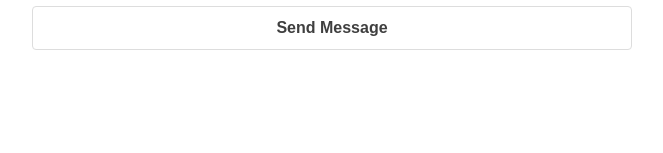
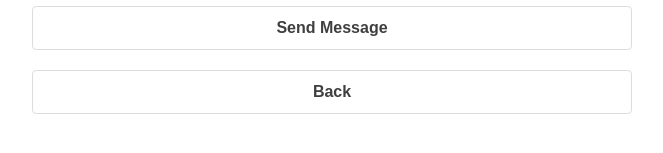
Before and after one commit to carson-fn/Co-Innovate, a React (Create React App) app: page /contact in a window 1280 px wide. Shown: the part 659-812 px from the top of the page, without its empty margins (308-971 px from the left). Built offline with nearby package versions, Linux system fonts and the light colour scheme.

Commit message:
Add back button to contact page - changed "Return" to "Back" in FinishedCard.tsx as well

```diff
--- a/src/pages/contact/ContactPage.tsx
+++ b/src/pages/contact/ContactPage.tsx
@@ -1,10 +1,13 @@
 import React, { useState } from 'react'
+import { useNavigate } from 'react-router-dom';
 import './styles.css'
 import { sendContactForm } from '../email/EmailManager'
 
 type SubmissionStatus = 'idle' | 'sending' | 'success' | 'error';
 
 function ContactPage() {
+    const navigate = useNavigate();
+
     const [formData, setFormData] = useState({
         name: '',
         email: '',
@@ -100,7 +103,11 @@ function ContactPage() {
                 <button type="submit" className="submit-btn">
                     {buttonTextMap[submissionStatus]}
                 </button>
+
+                <button type="button" className="submit-btn" onClick={() => navigate("/")}>Back</button>
             </form>
+
+
         </div>
     )
 }
--- a/src/pages/questionnaire/components/FinishedCard.tsx
+++ b/src/pages/questionnaire/components/FinishedCard.tsx
@@ -59,7 +59,7 @@ function FinishedCard() {
                 Your responses have been recorded. We will get back to you with the next steps.
               </p>
               <div className='answer-group'>
-                <button className="answer-button" onClick={() => navigate('/')}>Return</button>
+                <button className="answer-button" onClick={() => navigate('/')}>Back</button>
               </div>
             </>
           ) : (
```
